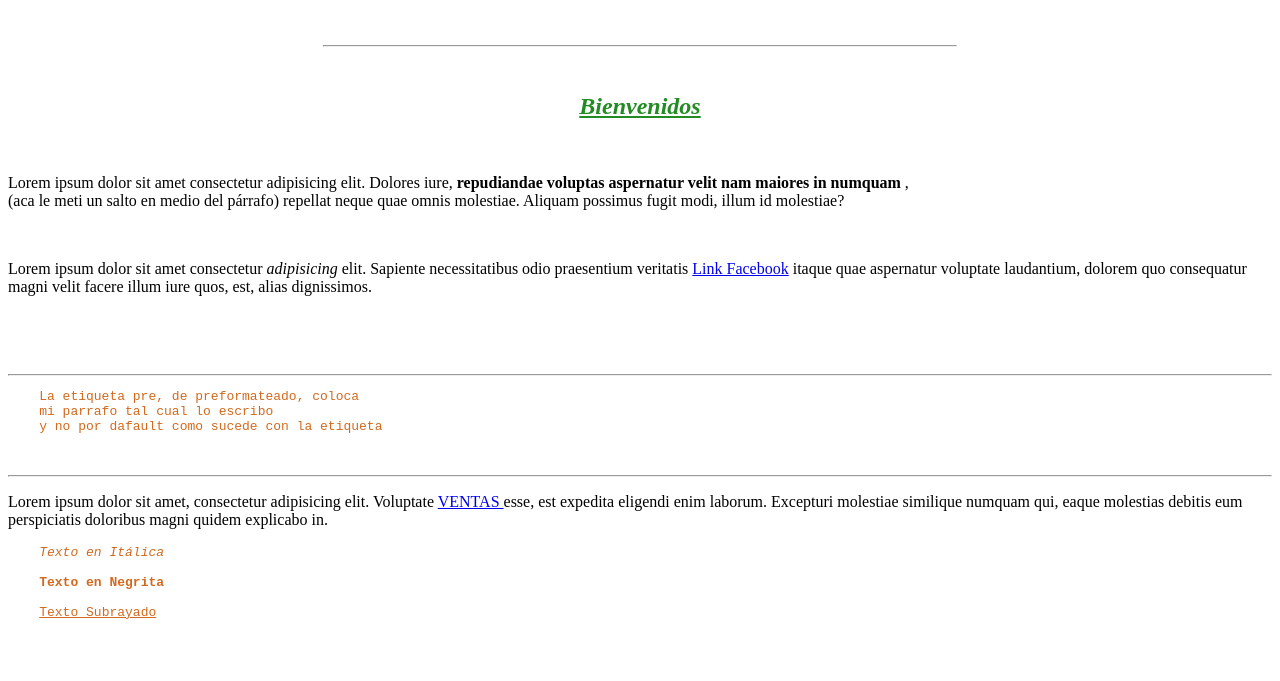
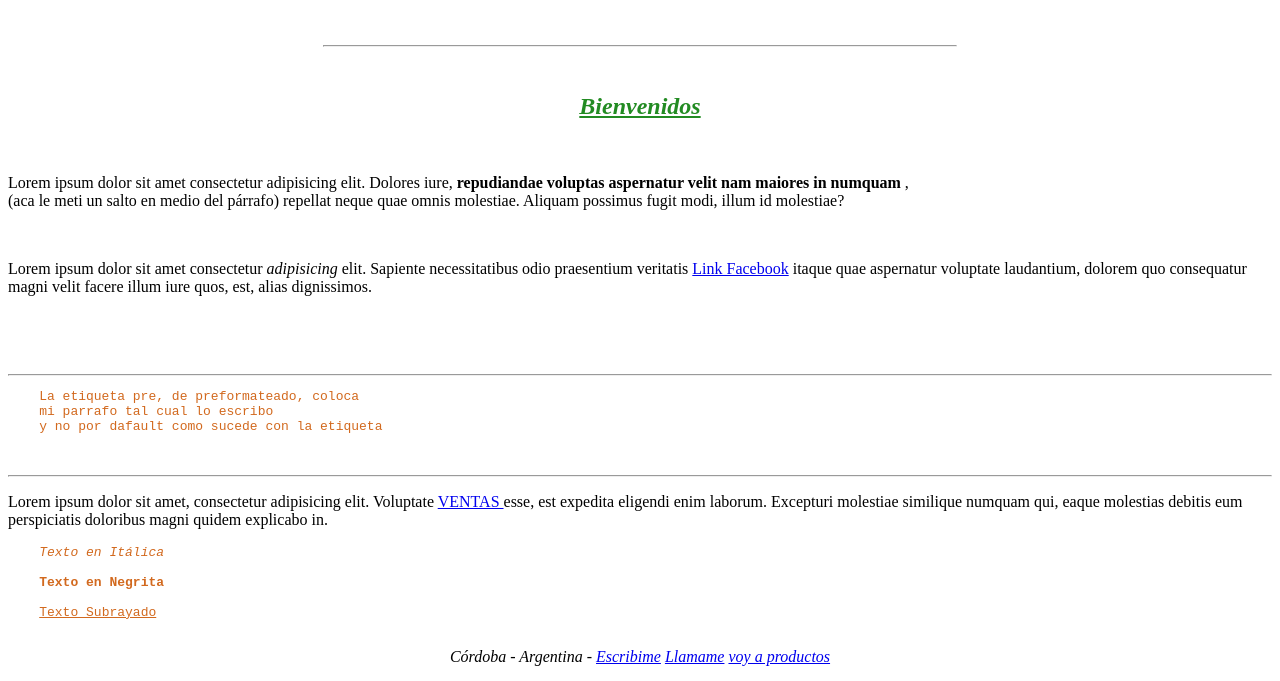
Before and after one commit to martin-tr/PRUEBA, a plain HTML site: page index.html in a window 1280 px wide. Shown: the part 119-800 px from the top of the page. Drawn offline with Linux system fonts and the light colour scheme.

Commit message:
agregue ancla de productos

```diff
--- a/index.html
+++ b/index.html
@@ -74,6 +74,16 @@ p{color: black;}
     <u>Texto Subrayado</u><br>
 </pre>
 </main>
+<footer>
+    <footer align="center"><!-- pie de página -->
+
+        <address><!-- dirección -->
+            Córdoba - Argentina -
+            <a href="mailto:mailto:martintroncoso1606@gmail.com"> Escribime</a>
+            <a href="tel:+5493512370182">Llamame</a>
+            <a href="productos.html">voy a productos</a>
+        </address>
+</footer>
 
 </body>
 
```
